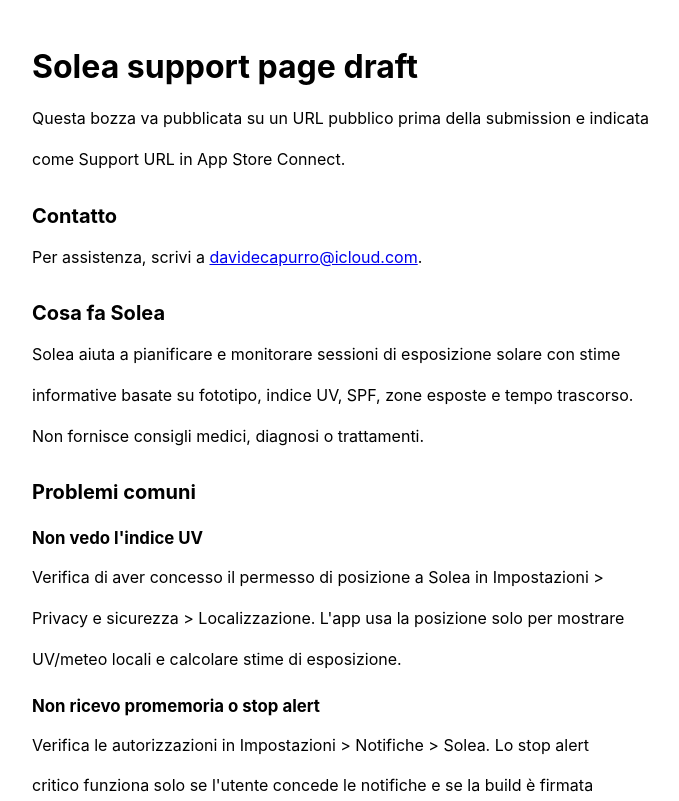
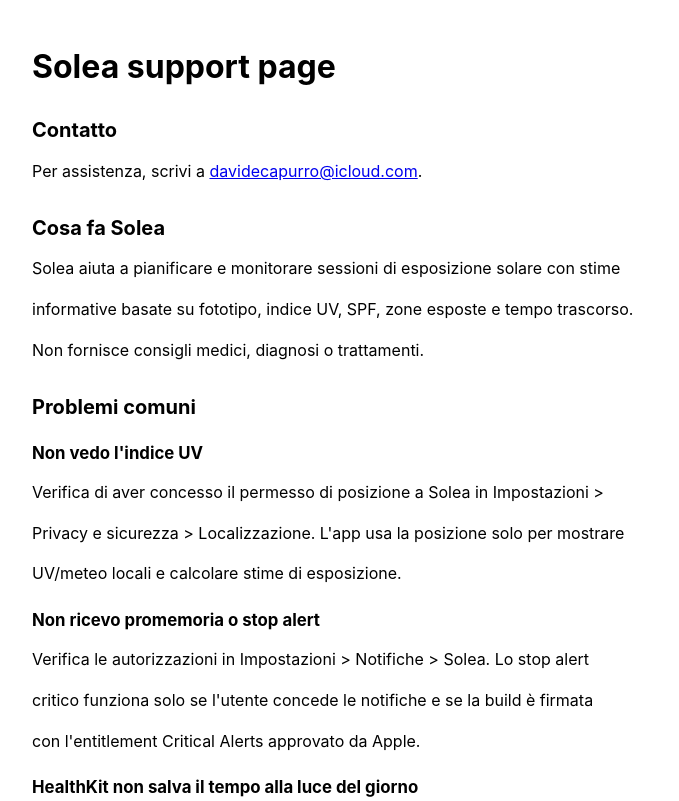
Before and after one commit to DavideCapurr/solea, a plain HTML site: page support/index.html in a window 1280 px wide. Shown: the top 801 px of the page, without its empty margins (228-907 px from the left). Drawn offline with Linux system fonts and the light colour scheme.

Commit message:
Update index.html

```diff
--- a/support/index.html
+++ b/support/index.html
@@ -29,9 +29,7 @@
 </head>
 <body>
 <main>
-<h1>Solea support page draft</h1>
-<p>Questa bozza va pubblicata su un URL pubblico prima della submission e indicata</p>
-<p>come Support URL in App Store Connect.</p>
+<h1>Solea support page</h1>
 <h2>Contatto</h2>
 <p>Per assistenza, scrivi a <a href="mailto:davidecapurro@icloud.com">davidecapurro@icloud.com</a>.</p>
 <h2>Cosa fa Solea</h2>
```
